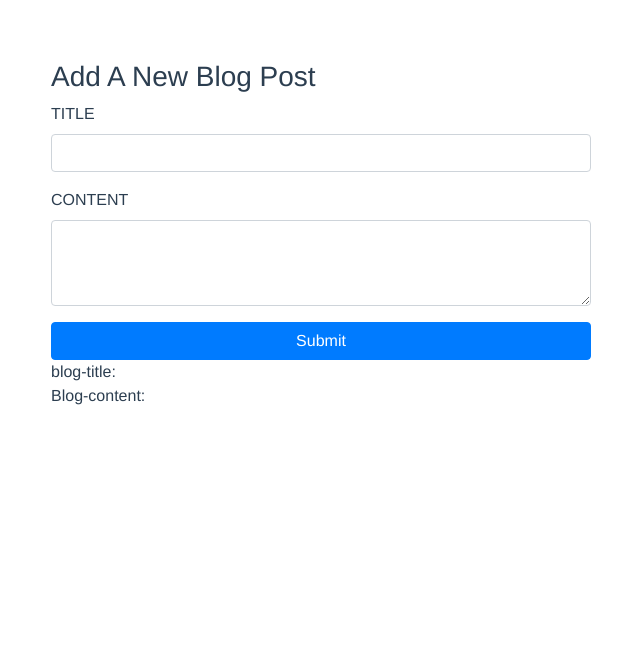
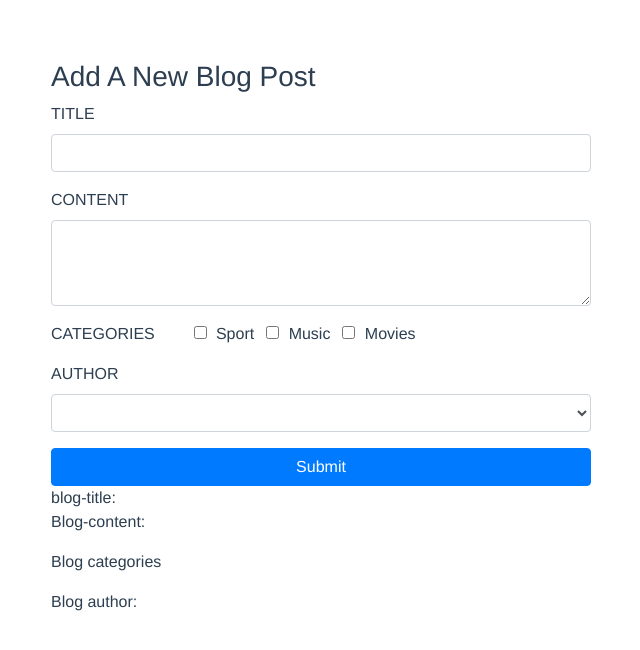
Before and after one commit to olayinkaa/vueBlogg, a Vue app: page / in a window 1280 px wide. Shown: the top 650 px of the page, without its empty margins (224-864 px from the left). Built offline with nearby package versions, Linux system fonts and the light colour scheme.

Commit message:
another commit

```diff
--- a/src/components/AddBlog.vue
+++ b/src/components/AddBlog.vue
@@ -3,24 +3,64 @@
         <div class="row">
             <div class="col-md-6 offset-md-2">
                 <h3>Add A New Blog Post</h3>
-                <form>
+                <form v-if="!submitted" >
                     <div class="form-group">
                         <label for="exampleInputEmail1">TITLE</label>
-                        <input type="text" v-model="title" class="form-control" id="post_title" aria-describedby="emailHelp" placeholder="">
+                        <input type="text" v-model.lazy="blog.title" class="form-control" id="post_title" aria-describedby="emailHelp" placeholder="">
                     </div>
                     <div class="form-group">
                         <label for="exampleFormControlTextarea1">CONTENT</label>
-                        <textarea class="form-control" v-model="content" id="post_content" rows="3"></textarea>
+                        <textarea class="form-control" v-model.lazy="blog.content" id="post_content" rows="3"></textarea>
+                    </div>
+                    <div class="form-group row">
+                        <div class="col-md-2">
+                            CATEGORIES
+                        </div>
+
+                        <div class="col-md-8 offset-md-1">
+                             <div class="form-check form-check-inline">
+                                <label class="form-check-label">
+                                    <input class="form-check-input" type="checkbox" id="inlineCheckbox1" v-model="blog.categories" value="Sport"> Sport
+                                </label>
+                            </div>
+                            <div class="form-check form-check-inline">
+                                <label class="form-check-label">
+                                    <input class="form-check-input" type="checkbox" id="inlineCheckbox2" v-model="blog.categories" value="Music"> Music
+                                </label>
+                            </div>
+                            <div class="form-check form-check-inline disabled">
+                                <label class="form-check-label">
+                                    <input class="form-check-input" type="checkbox" id="inlineCheckbox3" v-model="blog.categories" value="Movies"> Movies
+                                </label>
+                            </div>
+                        </div>
+                    </div>
+                    <!----  ---->
+                    <div class="form-group">
+                        <label for="exampleFormControlSelect1">AUTHOR</label>
+                        <select class="form-control" v-model="blog.author">
+                            <option  v-for="author in authors">{{author}}</option>
+                        </select>
                     </div>
 
-                    <button type="submit" class="btn btn-primary btn-block">Submit</button>
+
+                    <button type="submit" @click.prevent="post" class="btn btn-primary btn-block">Submit</button>
                 </form>
                 <!--  -->
                    <div>
-                        blog-title: {{title}}
+                        blog-title: {{blog.title}}
                     </div>
                     <div>
-                         <p>Blog-content: {{content}}</p>
+                         <p>Blog-content: {{blog.content}}</p>
+                    </div>
+                    <div>
+                    Blog categories
+                         <ul>
+                            <li v-for="category in blog.categories">{{category}}</li>
+                         </ul>
+                    </div>
+                    <div>
+                        <p>Blog author: {{blog.author}}</p>
                     </div>
             </div>
 
@@ -36,8 +76,29 @@
         data(){
             return {
 
-                title:'',
-                content:''
+                blog:{
+                    title:'',
+                    content:'',
+                    categories:[],
+                    author:''
+                },
+                authors:['Ibrahim','Timilehin','YoungPro'],
+                submitted: false
+            }
+        },
+
+        methods: {
+            post:function(){
+
+                this.$http.post('',{
+
+                    title: this.blog.title,
+                    body: this.blog.content,
+                }).then(data=>{
+
+                    console.log(data);
+                    this.submitted = true
+                })
             }
         }
     }
```
Also changed, not shown: 1 other file (tests, documents, lock files or other folders).
